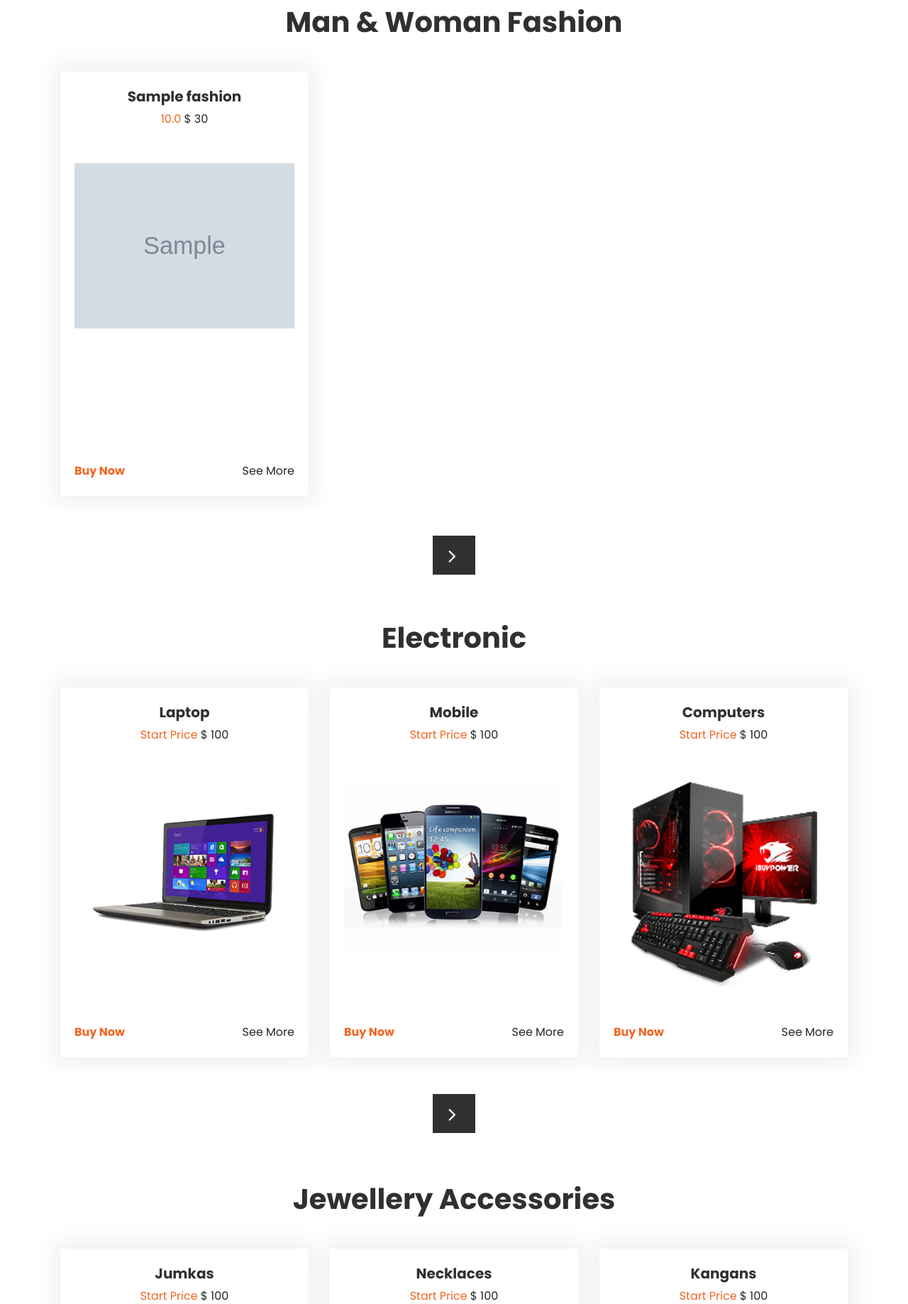
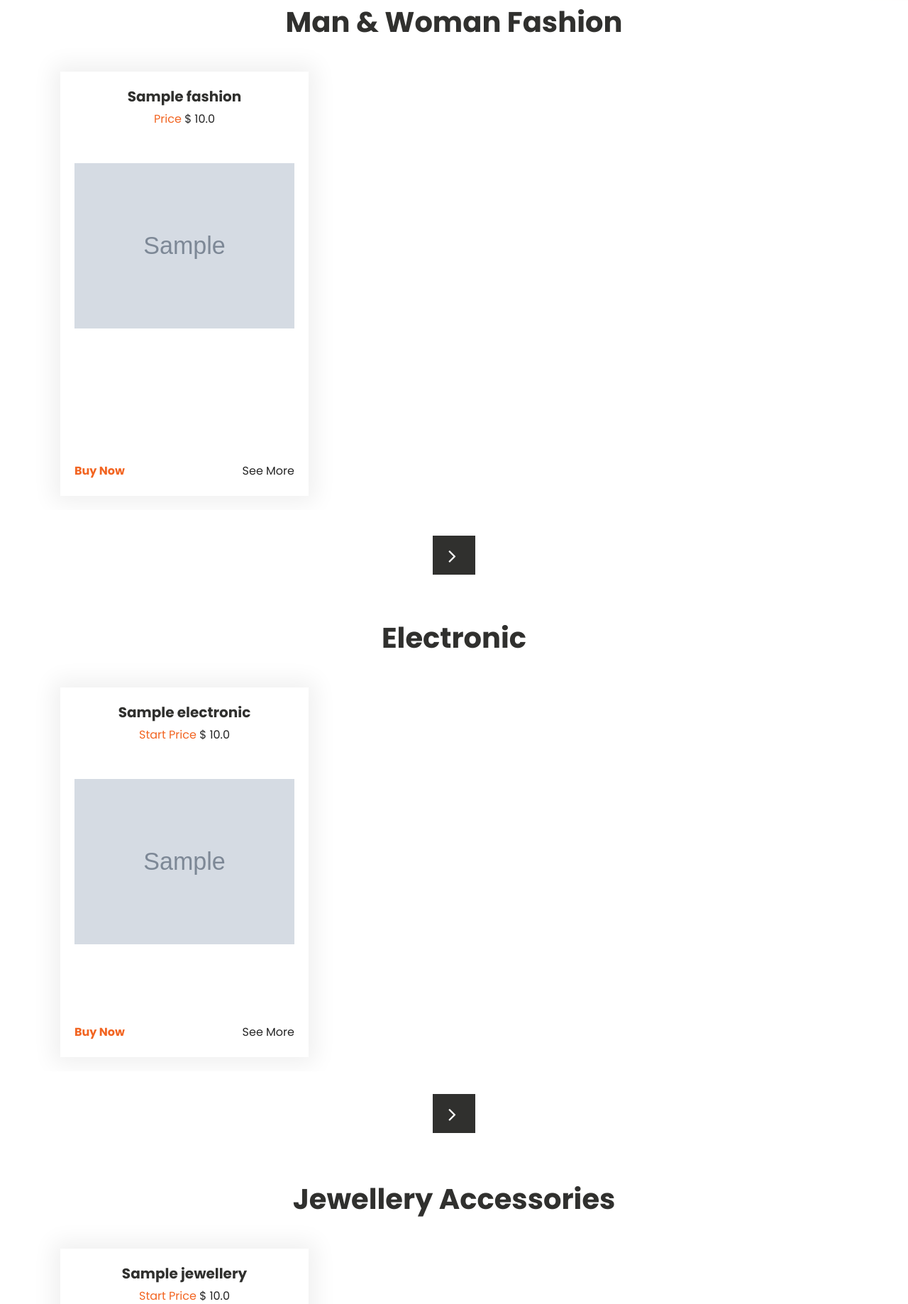
Before and after one commit to TamannaZaman/Django.eflyer_eCom, a Django app: page / in a window 1280 px wide. Shown: the part 618-2456 px from the top of the page at 71% size. Run offline with Django 4.2, Linux system fonts and the light colour scheme; tables that the repository leaves empty hold one stand-in row (values such as "Sample post"); grey boxes marked "Sample" are stand-in pictures; some libraries are stand-ins or nearby versions.

Commit message:
second commit

```diff
--- a/templates/base.html
+++ b/templates/base.html
@@ -22,9 +22,9 @@
     <link rel="stylesheet" type="text/css" href="{% static 'css/style.css' %}">
     <!-- Responsive-->
     <link rel="stylesheet" href="{% static 'css/responsive.css' %}">
-    <!-- fevicon -->
-    <link rel="icon" href="{% static 'images/fevicon.png' %}" type="image/gif" />
-    <!-- Scrollbar Custom CSS -->
+    <!-- fevicon #-->
+    <link rel="icon" href="templates\static\images\favicon.png" type="image/gif" />
+    <!-- Scrollbar Custom CSS #-->
     <link rel="stylesheet" href="{% static 'css/jquery.mCustomScrollbar.min.css' %}">
     <!-- Tweaks for older IEs-->
     <link rel="stylesheet" href="https://netdna.bootstrapcdn.com/font-awesome/4.0.3/css/font-awesome.css">
@@ -70,7 +70,7 @@
             <div class="container">
                 <div class="row">
                     <div class="col-sm-12">
-                        <div class="logo"><a href="index.html"><img src="images/logo.png"></a></div>
+                        <div class="logo"><a href="index.html"><img src="templates/static/images/logo.png"></a></div>
                     </div>
                 </div>
             </div>
@@ -87,7 +87,7 @@
                         <a href="#electronic_main_slider">Electronic</a>
                         <a href="#jewellery_main_slider">Jewellery</a>
                     </div>
-                    <span class="toggle_icon" onclick="openNav()"><img src="images/toggle-icon.png"></span>
+                    <span class="toggle_icon" onclick="openNav()"><img src="templates/static/images/toggle-icon.png"></span>
                     <div class="dropdown">
                         <button class="btn btn-secondary dropdown-toggle" type="button" id="dropdownMenuButton"
                             data-toggle="dropdown" aria-haspopup="true" aria-expanded="false">All Category
@@ -113,12 +113,12 @@
                     <div class="header_box">
                         <div class="lang_box ">
                             <a href="#" title="Language" class="nav-link" data-toggle="dropdown" aria-expanded="true">
-                                <img src="images/flag-uk.png" alt="flag" class="mr-2 " title="United Kingdom"> English
+                                <img src="{% static 'images/flag-uk.png' %}" alt="flag" class="mr-2 " title="United Kingdom"> English
                                 <i class="fa fa-angle-down ml-2" aria-hidden="true"></i>
                             </a>
                             <div class="dropdown-menu ">
                                 <a href="#" class="dropdown-item">
-                                    <img src="images/flag-france.png" class="mr-2" alt="flag">
+                                    <img src="templates\static\images\flag-france.png" class="mr-2" alt="flag">
                                     French
                                 </a>
                             </div>
@@ -190,7 +190,7 @@
     <!-- footer section start -->
     <div class="footer_section layout_padding">
         <div class="container">
-            <div class="footer_logo"><a href="index.html"><img src="images/footer-logo.png"></a></div>
+            <div class="footer_logo"><a href="index.html"><img src="templates\static\images\footer-logo.png"></a></div>
             <div class="input_bt">
                 <input type="text" class="mail_bt" placeholder="Your Email" name="Your Email">
                 <span class="subscribe_bt" id="basic-addon2"><a href="#">Subscribe</a></span>
--- a/templates/components/electronic.html
+++ b/templates/components/electronic.html
@@ -7,50 +7,34 @@
 
       <div class="carousel-inner">
 
-         {% for i in electronic %}
          <div class="carousel-item active">
             <div class="container">
                <h1 class="fashion_taital">Electronic</h1>
                <div class="fashion_section_2">
                   <div class="row">
+
+                     {% for i in electronic %}
                      <div class="col-lg-4 col-sm-4">
                         <div class="box_main">
-                           <h4 class="shirt_text">Laptop</h4>
-                           <p class="price_text">Start Price <span style="color: #262626;">$ 100</span></p>
-                           <div class="electronic_img"><img src="images/laptop-img.png"></div>
+                           <h4 class="shirt_text">{{i.name}}</h4>
+                           <p class="price_text">Start Price <span style="color: #262626;">$ {{i.price}}</span></p>
+                           <div class="electronic_img"><img src="/templates/static/{{i.image}}"></div>
                            <div class="btn_main">
                               <div class="buy_bt"><a href="#">Buy Now</a></div>
                               <div class="seemore_bt"><a href="#">See More</a></div>
                            </div>
                         </div>
                      </div>
-                     <div class="col-lg-4 col-sm-4">
-                        <div class="box_main">
-                           <h4 class="shirt_text">Mobile</h4>
-                           <p class="price_text">Start Price <span style="color: #262626;">$ 100</span></p>
-                           <div class="electronic_img"><img src="images/mobile-img.png"></div>
-                           <div class="btn_main">
-                              <div class="buy_bt"><a href="#">Buy Now</a></div>
-                              <div class="seemore_bt"><a href="#">See More</a></div>
-                           </div>
-                        </div>
-                     </div>
-                     <div class="col-lg-4 col-sm-4">
-                        <div class="box_main">
-                           <h4 class="shirt_text">Computers</h4>
-                           <p class="price_text">Start Price <span style="color: #262626;">$ 100</span></p>
-                           <div class="electronic_img"><img src="images/computer-img.png"></div>
-                           <div class="btn_main">
-                              <div class="buy_bt"><a href="#">Buy Now</a></div>
-                              <div class="seemore_bt"><a href="#">See More</a></div>
-                           </div>
-                        </div>
-                     </div>
+                     {% endfor %}
+
                   </div>
                </div>
             </div>
          </div>
 
+
+
+         <!-- not finished -->
          <div class="carousel-item">
             <div class="container">
                <h1 class="fashion_taital">Electronic</h1>
@@ -136,7 +120,9 @@
                </div>
             </div>
          </div>
-         {% endfor %}
+         <!-- not finished -->
+
+
 
       </div>
 
@@ -149,16 +135,3 @@
 
    </div>
 </div>
-<!-- electronic section end -->
-
-<!-- footer section start -->
-<!-- footer section end -->
-
-<!-- copyright section start -->
-<!-- copyright section end -->
-
-<!-- Javascript files-->
-
-</body>
-
-</html>
--- a/templates/components/fashion.html
+++ b/templates/components/fashion.html
@@ -17,7 +17,7 @@
                      <div class="col-lg-4 col-sm-4">
                         <div class="box_main">
                            <h4 class="shirt_text">{{i.name}}</h4>
-                           <p class="price_text">{{i.price}} <span style="color: #262626;">$ 30</span></p>
+                           <p class="price_text">Price <span style="color: #262626;">$ {{i.price}}</span></p>
                            <div class="tshirt_img"><img src="/templates/static/{{i.image}}"></div>
                            <div class="btn_main">
                               <div class="buy_bt"><a href="#">Buy Now</a></div>
@@ -32,6 +32,9 @@
             </div>
          </div>
 
+
+
+         <!-- not finished -->
          <div class="carousel-item">
             <div class="container">
                <h1 class="fashion_taital">Man & Woman Fashion</h1>
@@ -117,6 +120,8 @@
                </div>
             </div>
          </div>
+         <!-- not finished -->
+
 
 
       </div>
@@ -130,12 +135,3 @@
 
    </div>
 </div>
-<!-- fashion section end -->
-
-<!-- footer section start -->
-<!-- footer section end -->
-
-<!-- copyright section start -->
-<!-- copyright section end -->
-
-<!-- Javascript files-->
--- a/templates/components/jewellery.html
+++ b/templates/components/jewellery.html
@@ -13,10 +13,37 @@
                <h1 class="fashion_taital">Jewellery Accessories</h1>
                <div class="fashion_section_2">
                   <div class="row">
+
+                     <div class="col-lg-4 col-sm-4">
+                        <div class="box_main">
+                           <h4 class="shirt_text">{{i.name}}</h4>
+                           <p class="price_text">Start Price <span style="color: #262626;">$ {{i.price}}</span></p>
+                           <div class="jewellery_img"><img src="/templates/static/{{i.image}}"></div>
+                           <div class="btn_main">
+                              <div class="buy_bt"><a href="#">Buy Now</a></div>
+                              <div class="seemore_bt"><a href="#">See More</a></div>
+                           </div>
+                        </div>
+                     </div>
+
+
+                  </div>
+               </div>
+            </div>
+         </div>
+
+
+
+         <!-- not finished -->
+         <div class="carousel-item">
+            <div class="container">
+               <h1 class="fashion_taital">Jewellery Accessories</h1>
+               <div class="fashion_section_2">
+                  <div class="row">
                      <div class="col-lg-4 col-sm-4">
                         <div class="box_main">
                            <h4 class="shirt_text">Jumkas</h4>
-                                 <p class="price_text">Start Price  <span style="color: #262626;">$ 100</span></p>
+                           <p class="price_text">Start Price <span style="color: #262626;">$ 100</span></p>
                            <div class="jewellery_img"><img src="images/jhumka-img.png"></div>
                            <div class="btn_main">
                               <div class="buy_bt"><a href="#">Buy Now</a></div>
@@ -27,7 +54,7 @@
                      <div class="col-lg-4 col-sm-4">
                         <div class="box_main">
                            <h4 class="shirt_text">Necklaces</h4>
-                                 <p class="price_text">Start Price  <span style="color: #262626;">$ 100</span></p>
+                           <p class="price_text">Start Price <span style="color: #262626;">$ 100</span></p>
                            <div class="jewellery_img"><img src="images/neklesh-img.png"></div>
                            <div class="btn_main">
                               <div class="buy_bt"><a href="#">Buy Now</a></div>
@@ -38,7 +65,7 @@
                      <div class="col-lg-4 col-sm-4">
                         <div class="box_main">
                            <h4 class="shirt_text">Kangans</h4>
-                                 <p class="price_text">Start Price  <span style="color: #262626;">$ 100</span></p>
+                           <p class="price_text">Start Price <span style="color: #262626;">$ 100</span></p>
                            <div class="jewellery_img"><img src="images/kangan-img.png"></div>
                            <div class="btn_main">
                               <div class="buy_bt"><a href="#">Buy Now</a></div>
@@ -59,7 +86,7 @@
                      <div class="col-lg-4 col-sm-4">
                         <div class="box_main">
                            <h4 class="shirt_text">Jumkas</h4>
-                                 <p class="price_text">Start Price  <span style="color: #262626;">$ 100</span></p>
+                           <p class="price_text">Start Price <span style="color: #262626;">$ 100</span></p>
                            <div class="jewellery_img"><img src="images/jhumka-img.png"></div>
                            <div class="btn_main">
                               <div class="buy_bt"><a href="#">Buy Now</a></div>
@@ -70,7 +97,7 @@
                      <div class="col-lg-4 col-sm-4">
                         <div class="box_main">
                            <h4 class="shirt_text">Necklaces</h4>
-                                 <p class="price_text">Start Price  <span style="color: #262626;">$ 100</span></p>
+                           <p class="price_text">Start Price <span style="color: #262626;">$ 100</span></p>
                            <div class="jewellery_img"><img src="images/neklesh-img.png"></div>
                            <div class="btn_main">
                               <div class="buy_bt"><a href="#">Buy Now</a></div>
@@ -81,7 +108,7 @@
                      <div class="col-lg-4 col-sm-4">
                         <div class="box_main">
                            <h4 class="shirt_text">Kangans</h4>
-                                 <p class="price_text">Start Price  <span style="color: #262626;">$ 100</span></p>
+                           <p class="price_text">Start Price <span style="color: #262626;">$ 100</span></p>
                            <div class="jewellery_img"><img src="images/kangan-img.png"></div>
                            <div class="btn_main">
                               <div class="buy_bt"><a href="#">Buy Now</a></div>
@@ -93,50 +120,9 @@
                </div>
             </div>
          </div>
+         <!-- not finished -->
+         {% endfor %}
 
-               <div class="carousel-item">
-                  <div class="container">
-                     <h1 class="fashion_taital">Jewellery Accessories</h1>
-                     <div class="fashion_section_2">
-                        <div class="row">
-                           <div class="col-lg-4 col-sm-4">
-                              <div class="box_main">
-                                 <h4 class="shirt_text">Jumkas</h4>
-                                 <p class="price_text">Start Price  <span style="color: #262626;">$ 100</span></p>
-                                 <div class="jewellery_img"><img src="images/jhumka-img.png"></div>
-                                 <div class="btn_main">
-                                    <div class="buy_bt"><a href="#">Buy Now</a></div>
-                                    <div class="seemore_bt"><a href="#">See More</a></div>
-                                 </div>
-                              </div>
-                           </div>
-                           <div class="col-lg-4 col-sm-4">
-                              <div class="box_main">
-                                 <h4 class="shirt_text">Necklaces</h4>
-                                 <p class="price_text">Start Price  <span style="color: #262626;">$ 100</span></p>
-                                 <div class="jewellery_img"><img src="images/neklesh-img.png"></div>
-                                 <div class="btn_main">
-                                    <div class="buy_bt"><a href="#">Buy Now</a></div>
-                                    <div class="seemore_bt"><a href="#">See More</a></div>
-                                 </div>
-                              </div>
-                           </div>
-                           <div class="col-lg-4 col-sm-4">
-                              <div class="box_main">
-                                 <h4 class="shirt_text">Kangans</h4>
-                                 <p class="price_text">Start Price  <span style="color: #262626;">$ 100</span></p>
-                                 <div class="jewellery_img"><img src="images/kangan-img.png"></div>
-                                 <div class="btn_main">
-                                    <div class="buy_bt"><a href="#">Buy Now</a></div>
-                                    <div class="seemore_bt"><a href="#">See More</a></div>
-                                 </div>
-                              </div>
-                           </div>
-                        </div>
-                     </div>
-                  </div>
-               </div>
-               {% endfor %}
 
       </div>
 
@@ -147,19 +133,10 @@
          <i class="fa fa-angle-right"></i>
       </a>
 
+
       <div class="loader_main">
          <div class="loader"></div>
       </div>
    </div>
+
 </div>
-      <!-- jewellery  section end -->
-
-      <!-- footer section start -->
-      <!-- footer section end -->
-
-      <!-- copyright section start -->
-      <!-- copyright section end -->
-
-      <!-- Javascript files-->
-   </body>
-</html>
```
Also changed, not shown: templates/static/images/favicon.png (added). Lines whose indentation alone changed are shown as unchanged.
